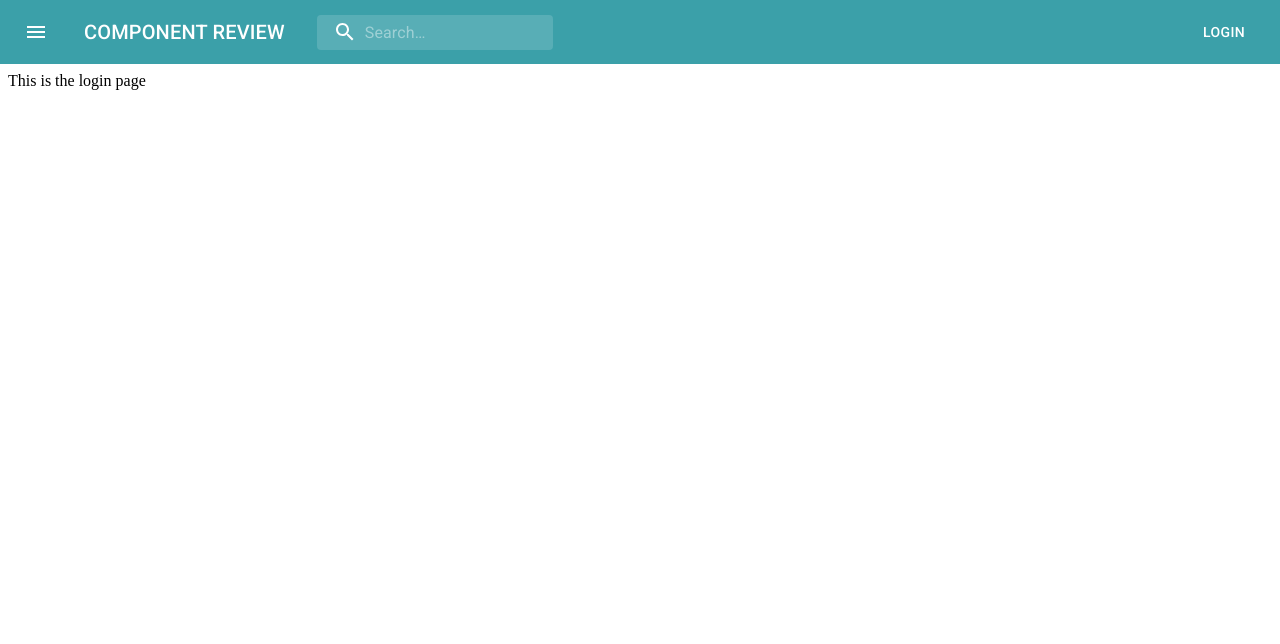
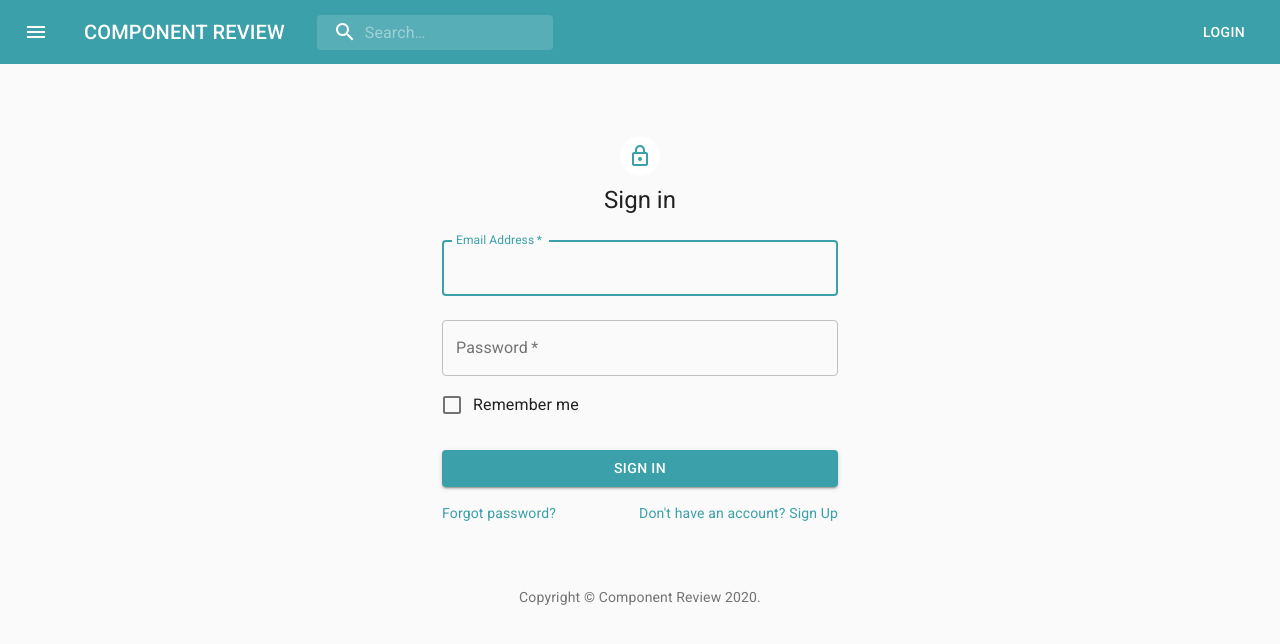
Before and after one commit to trenumcr/SeniorDesignProject, a React (Create React App) app in the folder frontend/: page /login in a window 1280 px wide. Shown: the top 644 px of the page. Built offline with nearby package versions, Linux system fonts and the light colour scheme.

Commit message:
login page added

```diff
--- a/frontend/src/components/ui/Login.js
+++ b/frontend/src/components/ui/Login.js
@@ -1,9 +1,117 @@
 import React from 'react';
+import Avatar from '@material-ui/core/Avatar';
+import Button from '@material-ui/core/Button';
+import CssBaseline from '@material-ui/core/CssBaseline';
+import TextField from '@material-ui/core/TextField';
+import FormControlLabel from '@material-ui/core/FormControlLabel';
+import Checkbox from '@material-ui/core/Checkbox';
+import Link from '@material-ui/core/Link';
+import Grid from '@material-ui/core/Grid';
+import Box from '@material-ui/core/Box';
+import LockOutlinedIcon from '@material-ui/icons/LockOutlined';
+import Typography from '@material-ui/core/Typography';
+import { makeStyles } from '@material-ui/core/styles';
+import Container from '@material-ui/core/Container';
+
+function Copyright() {
+  return (
+    <Typography variant="body2" color="textSecondary" align="center">
+      {'Copyright © '}
+      <Link color="inherit" href="https://material-ui.com/">
+        Component Review
+      </Link>{' '}
+      {new Date().getFullYear()}
+      {'.'}
+    </Typography>
+  );
+}
+
+const useStyles = makeStyles((theme) => ({
+  paper: {
+    marginTop: theme.spacing(8),
+    display: 'flex',
+    flexDirection: 'column',
+    alignItems: 'center',
+  },
+  avatar: {
+    margin: theme.spacing(1),
+    backgroundColor: theme.palette.secondary.main,
+  },
+  form: {
+    width: '100%', // Fix IE 11 issue.
+    marginTop: theme.spacing(1),
+  },
+  submit: {
+    margin: theme.spacing(3, 0, 2),
+  },
+}));
 
 export default function Login() {
-  return(
-    <div>
-      This is the login page
-    </div>
-  )
+  const classes = useStyles();
+
+  return (
+    <Container component="main" maxWidth="xs">
+      <CssBaseline />
+      <div className={classes.paper}>
+        <Avatar className={classes.avatar}>
+          <LockOutlinedIcon style={{fill: "#3BA0A9"}} />
+        </Avatar>
+        <Typography component="h1" variant="h5">
+          Sign in
+        </Typography>
+        <form className={classes.form} noValidate>
+          <TextField
+            variant="outlined"
+            margin="normal"
+            required
+            fullWidth
+            id="email"
+            label="Email Address"
+            name="email"
+            autoComplete="email"
+            autoFocus
+          />
+          <TextField
+            variant="outlined"
+            margin="normal"
+            required
+            fullWidth
+            name="password"
+            label="Password"
+            type="password"
+            id="password"
+            autoComplete="current-password"
+          />
+          <FormControlLabel
+            control={<Checkbox value="remember" color="primary" />}
+            label="Remember me"
+          />
+          <Button
+            type="submit"
+            fullWidth
+            variant="contained"
+            color="primary"
+            className={classes.submit}
+          >
+            Sign In
+          </Button>
+          <Grid container>
+            <Grid item xs>
+              <Link href="#" variant="body2">
+                Forgot password?
+              </Link>
+            </Grid>
+            <Grid item>
+              <Link href="#" variant="body2">
+                {"Don't have an account? Sign Up"}
+              </Link>
+            </Grid>
+          </Grid>
+        </form>
+      </div>
+      <Box mt={8}>
+        <Copyright />
+      </Box>
+    </Container>
+  );
 }
```
